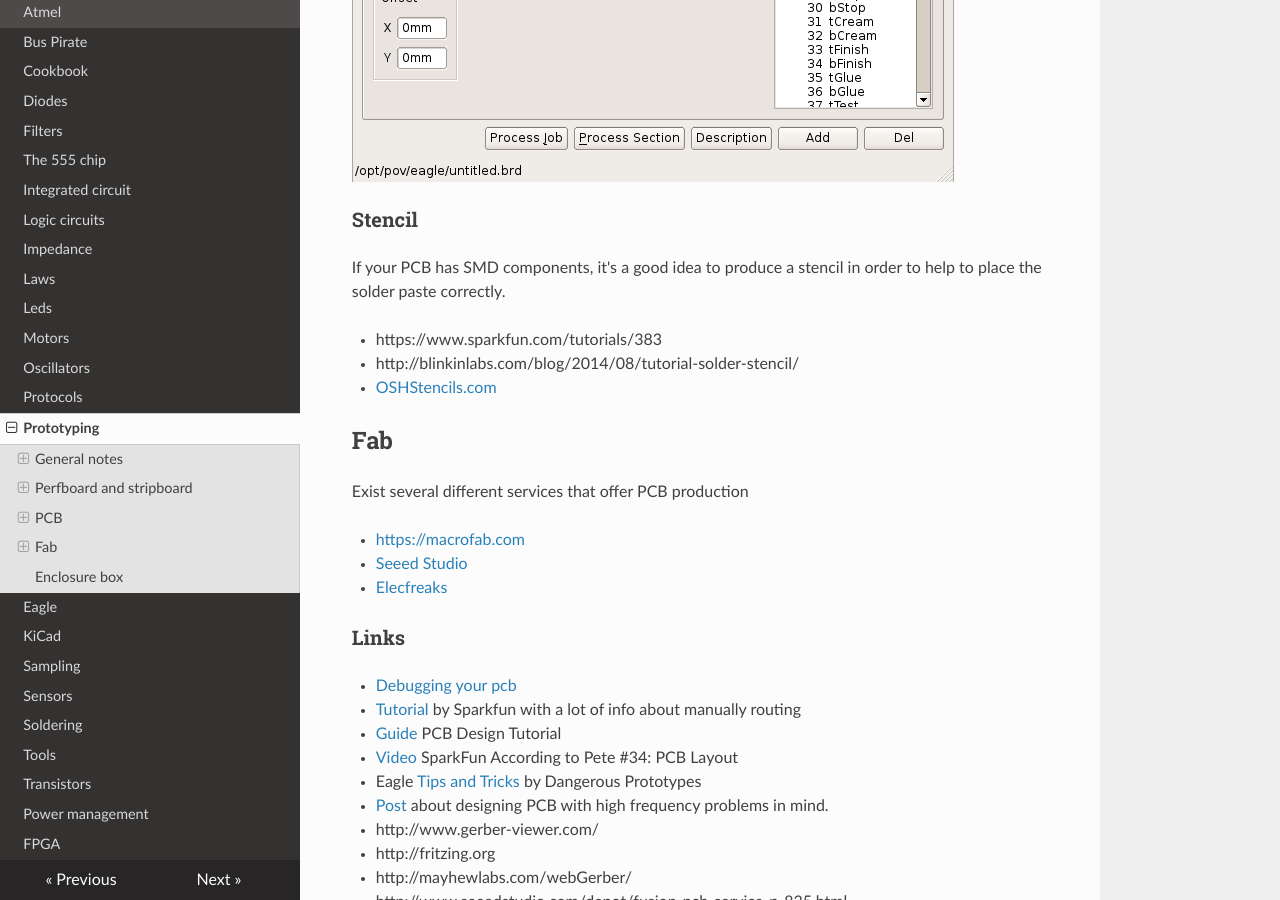
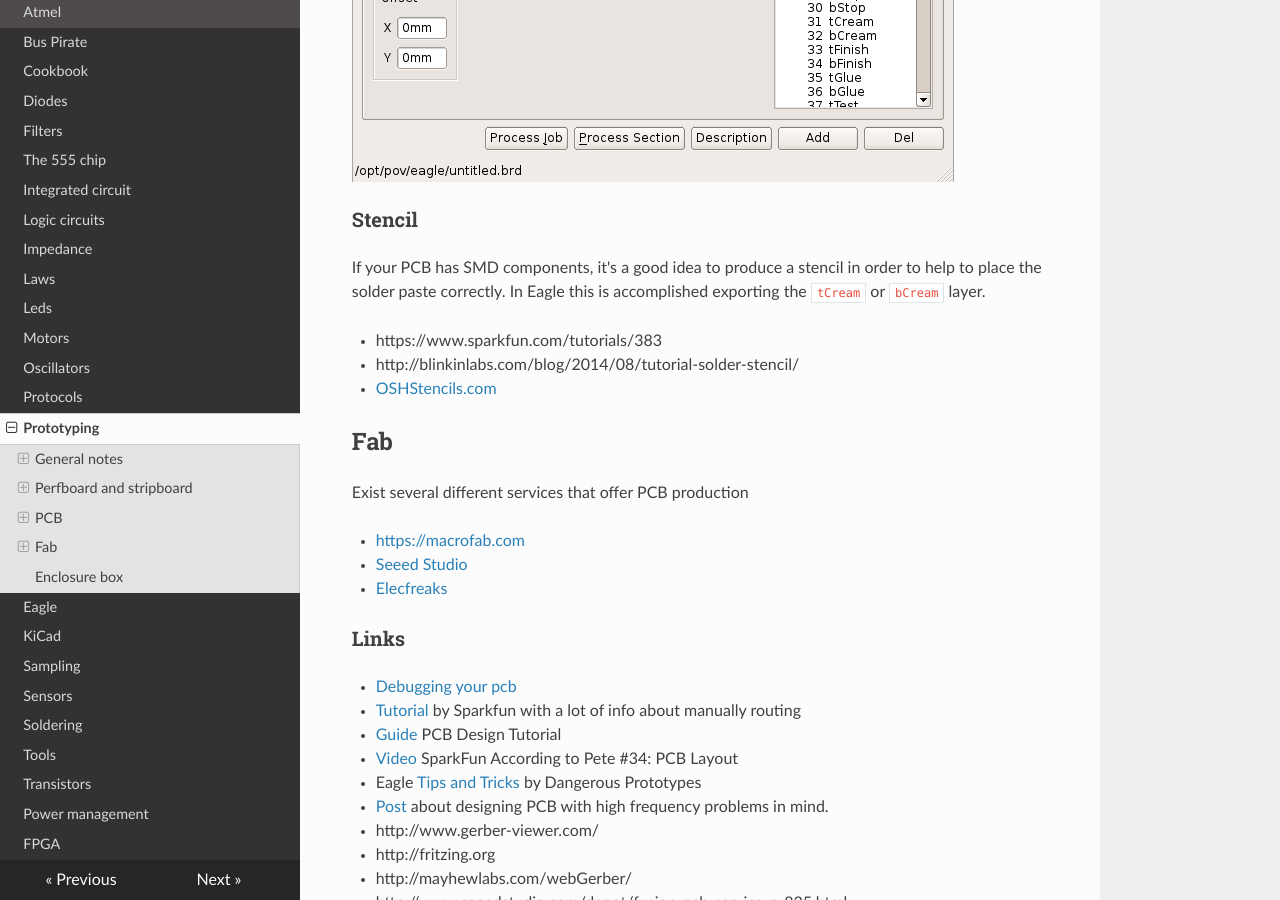
Before and after one commit to gipi/electronics-notes, an MkDocs documentation site: the page built from docs/Prototyping.md, in a window 1280 px wide and 900 px high, scrolled down 2920 px. Built offline with MkDocs 1.6.1, drawn with Linux system fonts in a browser that asks for light colours; nearby versions of some CDN libraries; old or Windows-style settings are respelled for this version of MkDocs.

Commit message:
Add note.

```diff
--- a/docs/Prototyping.md
+++ b/docs/Prototyping.md
@@ -115,7 +115,7 @@ processing has finished than you will found the created files in the folder.
 ### Stencil
 
 If your PCB has SMD components, it's a good idea to produce a stencil in order to help to place the
-solder paste correctly.
+solder paste correctly. In Eagle this is accomplished exporting the ``tCream`` or ``bCream`` layer.
 
  - https://www.sparkfun.com/tutorials/383
  - http://blinkinlabs.com/blog/2014/08/tutorial-solder-stencil/
```
